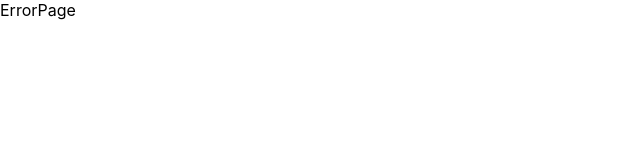
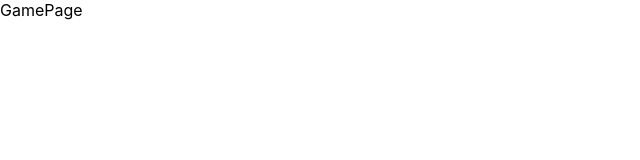
Before and after one commit to OthmaneB-Pro/QuickPlay, a React (Create React App) app: page /rockpaperscissors in a window 1280 px wide. Shown: the top 160 px of the page, without its empty margins (0-640 px from the left). Built offline with nearby package versions, Linux system fonts and the light colour scheme.

Commit message:
🚧 RockPaperScissors : add routing

```diff
--- a/src/App.tsx
+++ b/src/App.tsx
@@ -2,6 +2,7 @@ import { BrowserRouter, Route, Routes } from "react-router-dom";
 import HomePage from "./components/pages/home/HomePage";
 import ErrorPage from "./components/pages/error/ErrorPage";
 import TicTacToePage from "./components/pages/ticTacToe/TicTacToePage";
+import GamePage from "./components/pages/rockPaperScissors/GamePage";
 
 export default function App() {
   return (
@@ -10,6 +11,7 @@ export default function App() {
         <Route path="*" element={<ErrorPage />} />
         <Route path="/" element={<HomePage />} />
         <Route path="/tictactoe" element={<TicTacToePage/>} />
+        <Route path="/rockpaperscissors" element={<GamePage/>} />
       </Routes>
     </BrowserRouter>
   );
--- a/src/components/pages/home/imageContainer/imageValue.tsx
+++ b/src/components/pages/home/imageContainer/imageValue.tsx
@@ -10,7 +10,7 @@ export const ImageValue = [
     alt: "Memory",
   },
   {
-    href: "/",
+    href: "/rockpaperscissors",
     src: "/img/PierrePapierCiseaux.jpg",
     alt: "PierrePapierCiseaux",
   },
--- /dev/null
+++ b/src/components/pages/rockPaperScissors/GamePage.tsx
@@ -0,0 +1,5 @@
+export default function GamePage() {
+  return (
+    <div>GamePage</div>
+  )
+}
```
